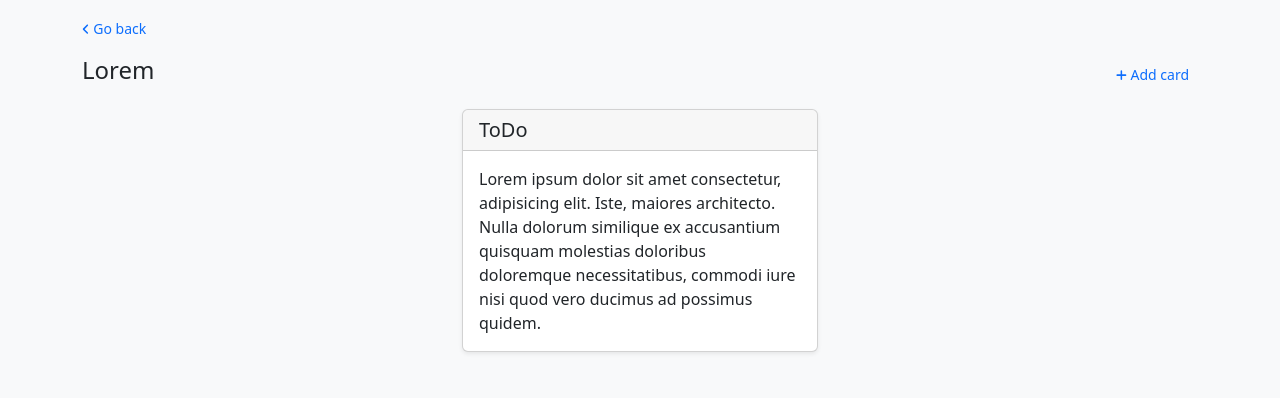
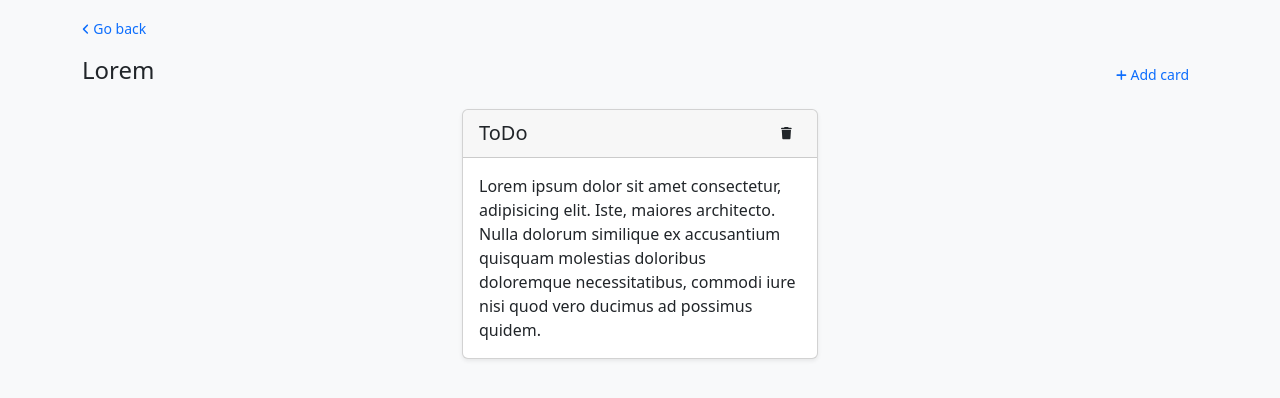
Before and after one commit to Kajaia/vue-crm-app, a Vue app: page /boards/1 in a window 1280 px wide. Shown: the top 398 px of the page. Built offline with nearby package versions, Linux system fonts and the light colour scheme.

Commit message:
Added card remove functionality

```diff
--- /dev/null
+++ b/src/components/cards/CardRemove.vue
@@ -0,0 +1,23 @@
+<script setup>
+import toast from "../../alerts/toast";
+import { useCardsStore } from "../../stores/cards";
+
+const props = defineProps({
+  id: Number,
+  title: String,
+});
+
+const store = useCardsStore();
+
+const removeCard = () => {
+  store.removeCard(props.id, props.title);
+
+  toast("success", `Removed "${props.title}" card`);
+};
+</script>
+
+<template>
+  <button @click="removeCard" class="btn btn-sm">
+    <i class="fas fa-trash fa-sm"></i>
+  </button>
+</template>
--- a/src/components/cards/CardsList.vue
+++ b/src/components/cards/CardsList.vue
@@ -1,6 +1,7 @@
 <script setup>
 import { useCardsStore } from "@/stores/cards";
 import { computed } from "@vue/reactivity";
+import CardRemove from "./CardRemove.vue";
 
 const props = defineProps({
   id: String,
@@ -13,10 +14,13 @@ const cards = computed(() => store.getCardsByBoardId(props.id));
 <template>
   <div v-for="card in cards" :key="card.id" class="col-md-4 my-3">
     <div class="card shadow-sm">
-      <div class="card-header">
+      <div
+        class="card-header d-flex align-items-center justify-content-between"
+      >
         <h2 class="fs-5 mb-0">
           {{ card.title }}
         </h2>
+        <CardRemove :id="card.id" :title="card.title" />
       </div>
       <div class="card-body">
         <p class="mb-0">
--- a/src/stores/cards.js
+++ b/src/stores/cards.js
@@ -54,5 +54,8 @@ export const useCardsStore = defineStore({
         board_id: boardId,
       });
     },
+    removeCard(id) {
+      this.cards = this.cards.filter((card) => card.id !== id);
+    },
   },
 });
```
